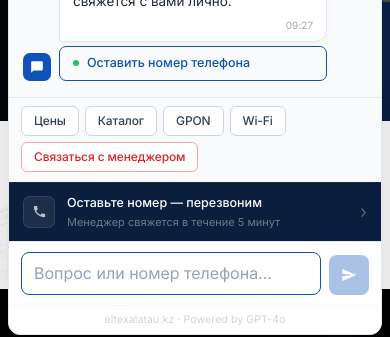
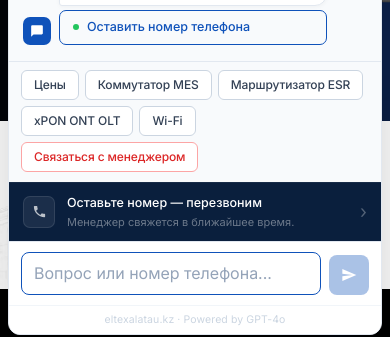
Before and after one commit to ollgammm/eltexe, a Next.js app in the folder frontend/: page / in a window 390 px wide. Both pictures are taken after a click on the button 340 px from the left and 794 px from the top of the page. Shown: the part 427-764 px from the top of the page. Built offline with nearby package versions, Linux system fonts and the light colour scheme; no server answers.

Commit message:
Update phone nudge messages in ChatWidget

```diff
--- a/frontend/src/components/ChatWidget.tsx
+++ b/frontend/src/components/ChatWidget.tsx
@@ -17,7 +17,7 @@ const SITE: string = 'eltexalatau.kz';
 const TG_ON: boolean = TG_TOKEN !== '';
 
 const PHONE_NUDGES = [
-  '\n\nОставьте номер телефона — менеджер перезвонит в течение 5 минут.',
+  '\n\nОставьте номер телефона — менеджер перезвонит в ближайшее время.',
   '\n\nУкажите контактный номер, и менеджер подберёт решение под вашу задачу.',
   '\n\nНапишите номер телефона — подготовим коммерческое предложение.',
   '\n\nОставьте контакт — свяжемся и ответим на все вопросы.',
@@ -123,8 +123,9 @@ async function tgSend(text: string) {
 
 const QUICK_CHIPS = [
   { label: 'Цены', text: 'Цены на коммутаторы?' },
-  { label: 'Каталог', text: 'Какое оборудование есть?' },
-  { label: 'GPON', text: 'Есть оборудование GPON?' },
+  { label: 'Коммутатор MES', text: 'Нужен коммутатор MES' },
+  { label: 'Маршрутизатор ESR', text: 'Нужен маршрутизатор ESR' },
+  { label: 'xPON ONT OLT', text: 'Интересует xPON ONT OLT' },
   { label: 'Wi-Fi', text: 'Нужны Wi-Fi точки доступа' },
 ];
 
@@ -426,7 +427,7 @@ export default function ChatWidget() {
             </div>
             <div className={styles.cwPhoneBarText}>
               <div className={styles.cwPhoneBarTitle}>Оставьте номер — перезвоним</div>
-              <div className={styles.cwPhoneBarSub}>Менеджер свяжется в течение 5 минут</div>
+              <div className={styles.cwPhoneBarSub}>Менеджер свяжется в ближайшее время.</div>
             </div>
             <div className={styles.cwPhoneBarArr}>›</div>
           </div>
```
